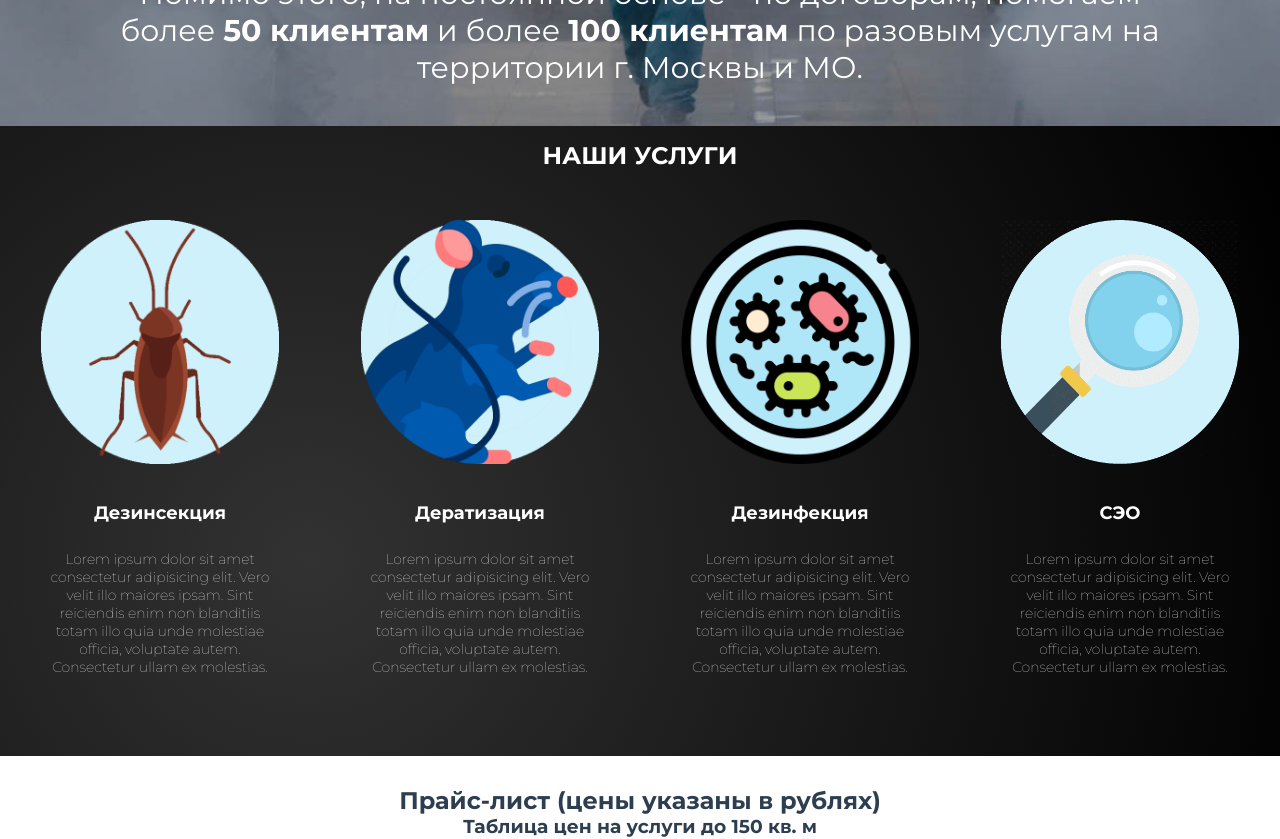
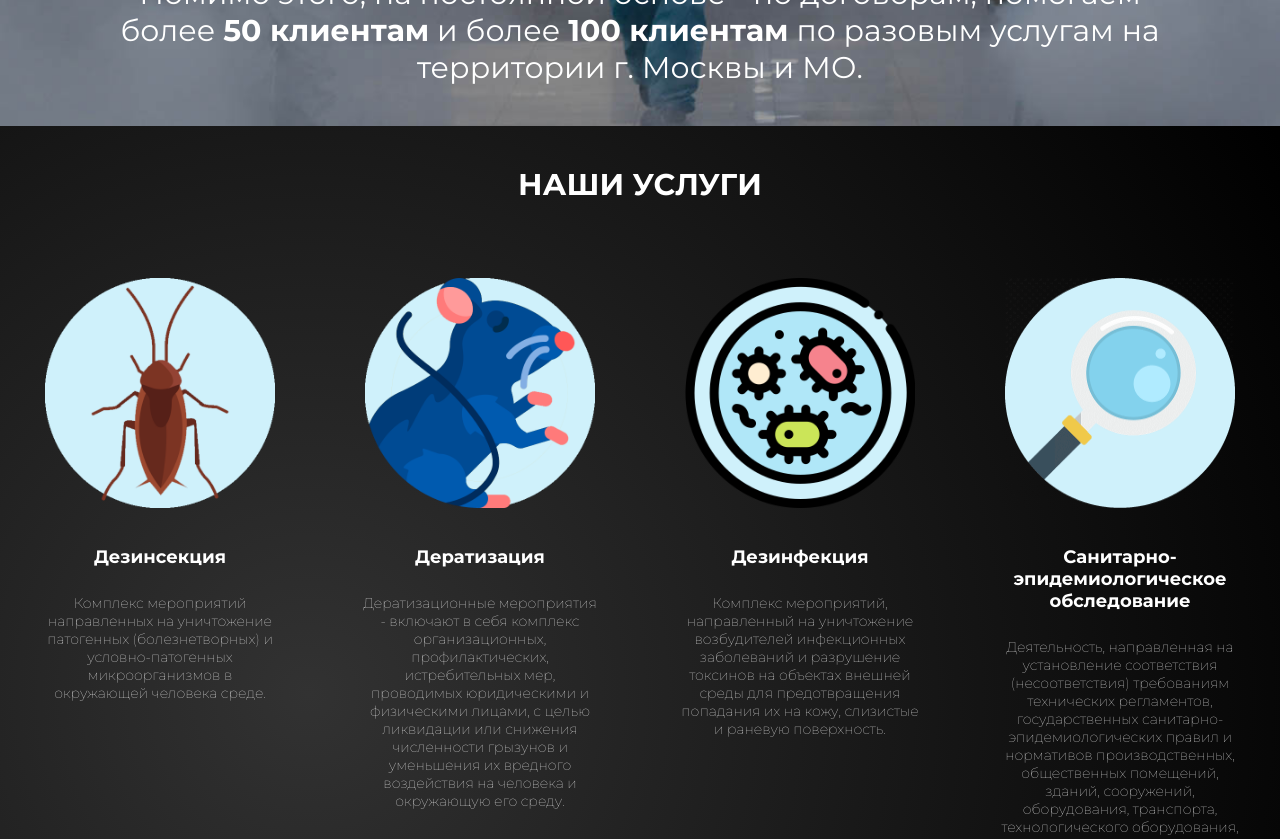
Before and after one commit to Impisigmatus/PestControlExpert, a Vue app: page / in a window 1280 px wide. Shown: the part 480-1319 px from the top of the page. Built offline with nearby package versions, Linux system fonts and the light colour scheme.

Commit message:
update descr (#16)

```diff
--- a/src/views/MainPage.vue
+++ b/src/views/MainPage.vue
@@ -24,10 +24,9 @@
         />
         <div class="services__subtitle">Дезинсекция</div>
         <div class="services__descr">
-          Lorem ipsum dolor sit amet consectetur adipisicing elit. Vero velit
-          illo maiores ipsam. Sint reiciendis enim non blanditiis totam illo
-          quia unde molestiae officia, voluptate autem. Consectetur ullam ex
-          molestias.
+          Комплекс мероприятий направленных на уничтожение патогенных
+          (болезнетворных) и условно-патогенных микроорганизмов в окружающей
+          человека среде.
         </div>
       </div>
       <div class="services__item">
@@ -38,10 +37,11 @@
         />
         <div class="services__subtitle">Дератизация</div>
         <div class="services__descr">
-          Lorem ipsum dolor sit amet consectetur adipisicing elit. Vero velit
-          illo maiores ipsam. Sint reiciendis enim non blanditiis totam illo
-          quia unde molestiae officia, voluptate autem. Consectetur ullam ex
-          molestias.
+          Дератизационные мероприятия - включают в себя комплекс
+          организационных, профилактических, истребительных мер, проводимых
+          юридическими и физическими лицами, с целью ликвидации или снижения
+          численности грызунов и уменьшения их вредного воздействия на человека
+          и окружающую его среду.
         </div>
       </div>
       <div class="services__item">
@@ -52,20 +52,24 @@
         />
         <div class="services__subtitle">Дезинфекция</div>
         <div class="services__descr">
-          Lorem ipsum dolor sit amet consectetur adipisicing elit. Vero velit
-          illo maiores ipsam. Sint reiciendis enim non blanditiis totam illo
-          quia unde molestiae officia, voluptate autem. Consectetur ullam ex
-          molestias.
+          Комплекс мероприятий, направленный на уничтожение возбудителей
+          инфекционных заболеваний и разрушение токсинов на объектах внешней
+          среды для предотвращения попадания их на кожу, слизистые и раневую
+          поверхность.
         </div>
       </div>
       <div class="services__item">
         <img src="@/assets/images/ceo.png" alt="ceo" class="services__icon" />
-        <div class="services__subtitle">СЭО</div>
+        <div class="services__subtitle">
+          Санитарно-эпидемиологическое обследование
+        </div>
         <div class="services__descr">
-          Lorem ipsum dolor sit amet consectetur adipisicing elit. Vero velit
-          illo maiores ipsam. Sint reiciendis enim non blanditiis totam illo
-          quia unde molestiae officia, voluptate autem. Consectetur ullam ex
-          molestias.
+          Деятельность, направленная на установление соответствия
+          (несоответствия) требованиям технических регламентов, государственных
+          санитарно-эпидемиологических правил и нормативов производственных,
+          общественных помещений, зданий, сооружений, оборудования, транспорта,
+          технологического оборудования, технологических процессов, рабочих
+          мест.
         </div>
       </div>
     </div>
@@ -235,7 +239,8 @@ export default {
   margin-top: 10px;
 }
 .services__title {
-  padding: 15px;
+  padding: 40px 20px;
+  font-size: 30px;
   color: #fff;
 }
 .services__subtitle {
@@ -257,8 +262,8 @@ export default {
 }
 
 .services__icon {
-  width: 100%;
-  height: 100%;
+  width: 230px;
+  height: 230px;
 }
 
 .services__icon_animated {
```
